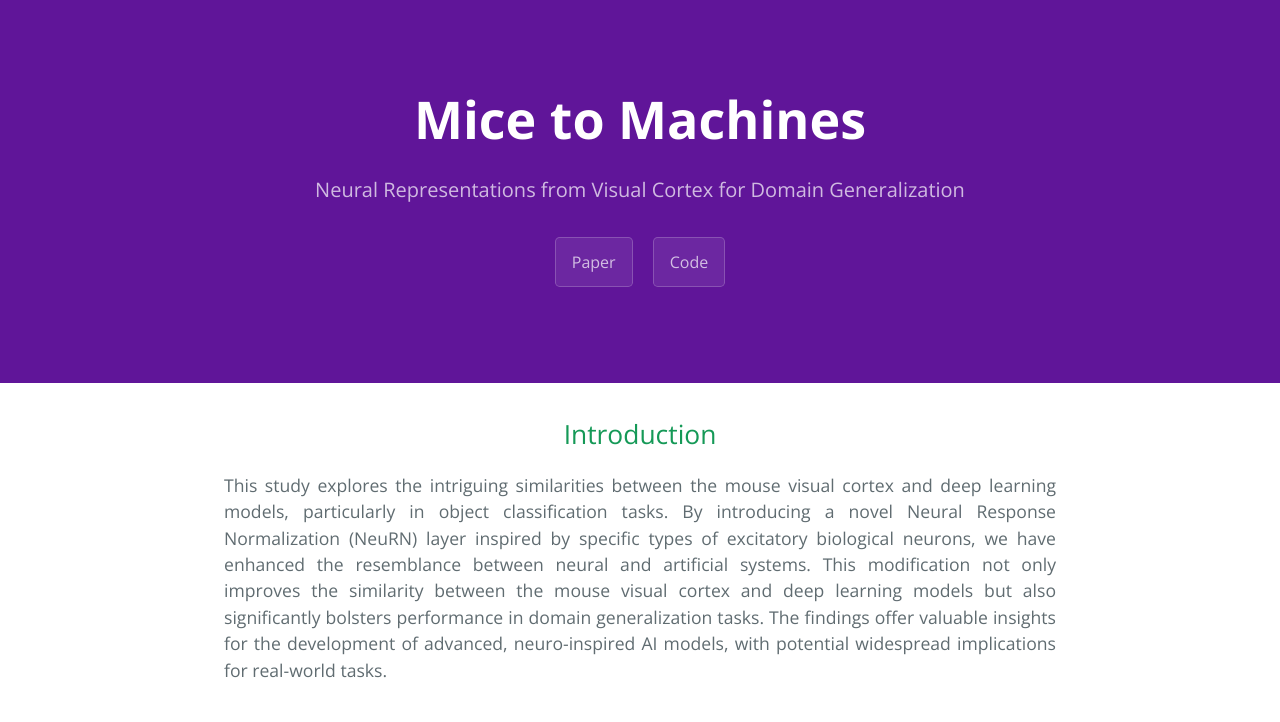
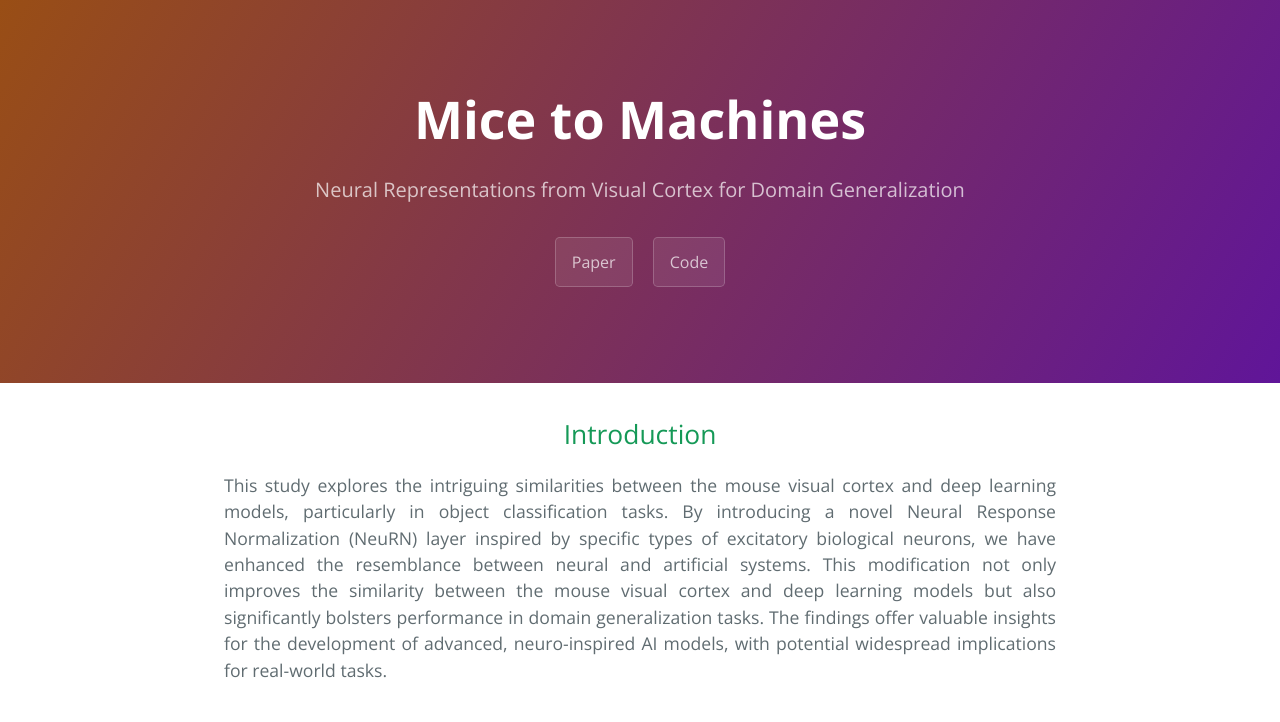
Before and after one commit to neurnai/neurnai.github.io, a Jekyll site: the page built from index.md, in a window 1280 px wide. Shown: the top 722 px of the page. Built offline with Jekyll 4.4.1, drawn with Linux system fonts in a browser that asks for light colours.

Commit message:
Update variables.scss

```diff
--- a/_sass/variables.scss
+++ b/_sass/variables.scss
@@ -5,7 +5,7 @@ $medium-breakpoint: 42em !default;
 // Headers
 $header-heading-color: #fff !default;
 $header-bg-color: #601599 !default;
-$header-bg-color-secondary: #601599 !default;
+$header-bg-color-secondary: #994e15 !default;
 
 // Text
 $section-headings-color: #159957 !default;
```
